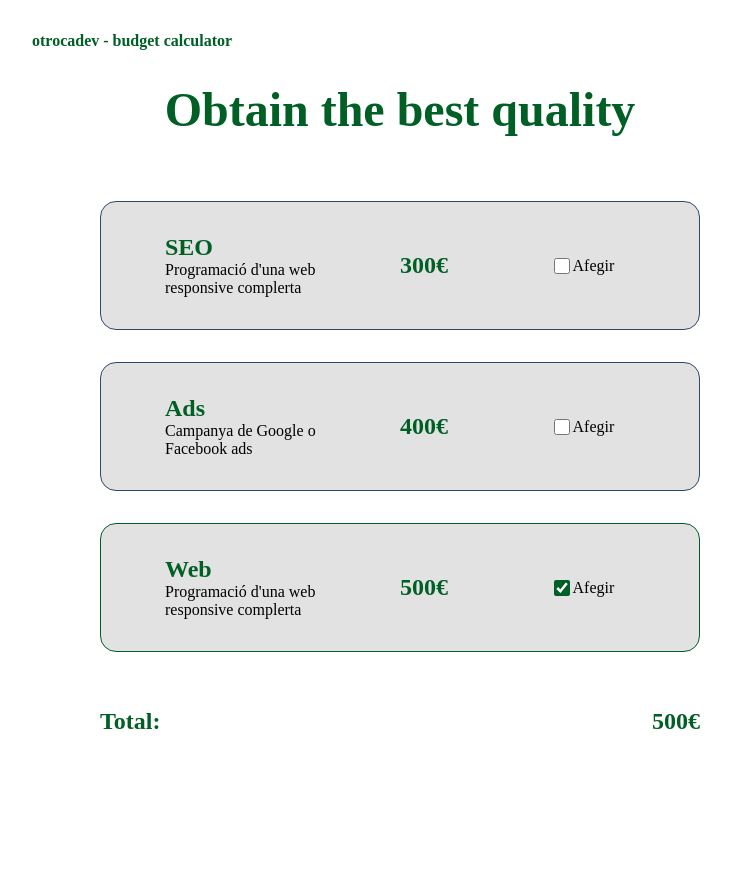
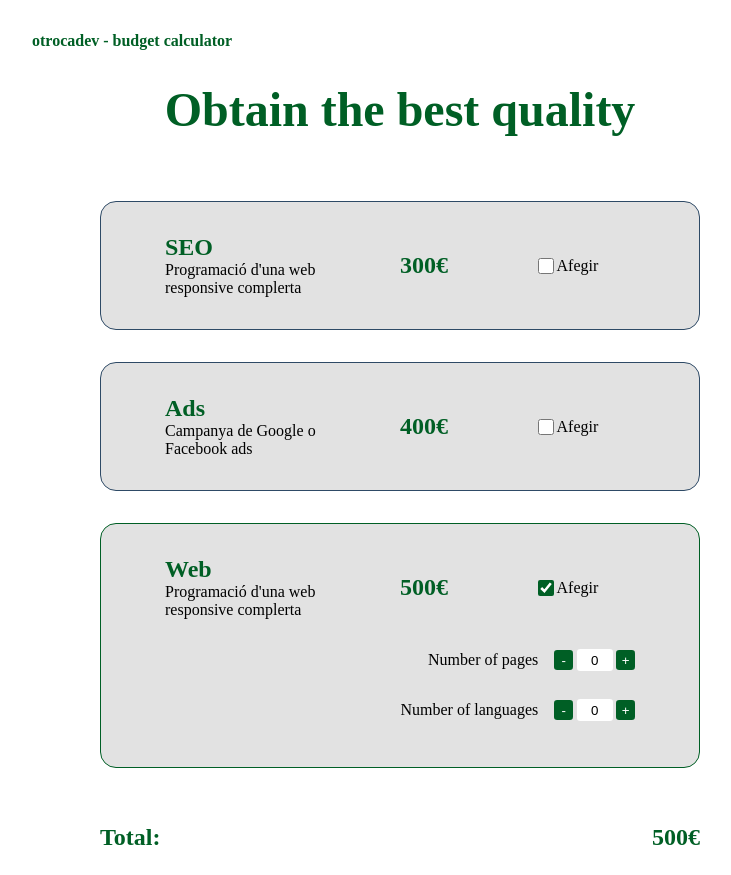
Before and after one commit to otrocadev/budget-calculator, an Angular app: page / in a window 1280 px wide. Both pictures are taken after a click on the checkbox 801 px from the left and 587 px from the top of the page. Shown: the whole page, without its empty margins (240-971 px from the left). Before the commit the page ends 800 px from the top, so only its background shows below. Built offline with nearby package versions, Linux system fonts and the light colour scheme; a web font is replaced by a local one.

Commit message:
refactor: modify management of totals so each service calculates its total, and budget-calculator manages the totals of every service based on the info given by child service-card

```diff
--- a/src/app/budget-calculator/budget-calculator.component.html
+++ b/src/app/budget-calculator/budget-calculator.component.html
@@ -1,11 +1,8 @@
 <section id="services-calculator">
   @for(service of servicesData; track service.title) {
   <app-service-card
-    [title]="service.title"
-    [description]="service.description"
-    [price]="service.price"
-    [selected]="service.selected"
-    (selectedChange)="manageService(service.title)"
+    [service]="service"
+    (selectedChange)="manageServiceTotals($event)"
   ></app-service-card>
   }
   <span id="total-price"
--- a/src/app/budget-calculator/budget-calculator.component.ts
+++ b/src/app/budget-calculator/budget-calculator.component.ts
@@ -10,37 +10,36 @@ import { servicesData } from '../../data/servicesData';
 })
 export class BudgetCalculatorComponent {
   servicesData = servicesData;
-  selectedServices: string[] = [];
+  serviceTotals: { service: string; price: number; selected: boolean }[] = [];
   total: number = 0;
 
   constructor() {
-    this.servicesData.forEach((service) => {
-      service.selected ? this.addService(service.title) : null;
-    });
     this.calculateTotal();
   }
 
-  manageService(title: string) {
-    this.selectedServices.includes(title)
-      ? this.removeService(title)
-      : this.addService(title);
+  manageServiceTotals({
+    service,
+    price,
+    selected,
+  }: {
+    service: string;
+    price: number;
+    selected: boolean;
+  }) {
+    if (selected) {
+      this.serviceTotals.push({ service, price, selected });
+    } else {
+      this.serviceTotals = this.serviceTotals.filter((totalServiceAmount) => {
+        return totalServiceAmount.service !== service;
+      });
+    }
     this.calculateTotal();
-  }
-
-  removeService(title: string) {
-    this.selectedServices.splice(this.selectedServices.indexOf(title), 1);
-  }
-
-  addService(title: string) {
-    this.selectedServices.push(title);
   }
 
   calculateTotal() {
     this.total = 0;
-    this.selectedServices.forEach((service) => {
-      this.total =
-        this.total +
-        (this.servicesData.find((s) => s.title === service)?.price || 0);
+    this.serviceTotals.forEach((totalServiceAmount) => {
+      this.total = this.total + totalServiceAmount.price;
     });
   }
 }
--- /dev/null
+++ b/src/app/budget-calculator/secondary-service-card/secondary-service-card.component.css
@@ -0,0 +1,41 @@
+span {
+  display: flex;
+  justify-content: space-between;
+  align-items: center;
+  gap: 1rem;
+}
+
+.secondary-service-amount {
+  display: flex;
+  align-items: center;
+  gap: 0.2rem;
+}
+
+input::-webkit-outer-spin-button,
+input::-webkit-inner-spin-button {
+  -webkit-appearance: none;
+  margin: 0;
+}
+
+input[type="number"] {
+  max-width: 2rem;
+  height: 1.2rem;
+  text-align: center;
+  border-radius: 0.2rem;
+  border: none;
+}
+
+button {
+  border-radius: 0.2rem;
+  width: 1.2rem;
+  height: 1.2rem;
+  border: none;
+  background-color: var(--accent-font-light);
+  color: var(--background-light);
+  cursor: pointer;
+
+  @media (prefers-color-scheme: dark) {
+    background-color: var(--accent-font-dark);
+    color: var(--details-dark);
+  }
+}
--- /dev/null
+++ b/src/app/budget-calculator/secondary-service-card/secondary-service-card.component.html
@@ -0,0 +1,8 @@
+<span
+  ><p>Number of {{ secondaryService.title }}</p>
+  <div class="secondary-service-amount">
+    <button (click)="reduceAmount()">-</button>
+    <input type="number" [(ngModel)]="secondaryService.amount" />
+    <button (click)="increaseAmount()">+</button>
+  </div>
+</span>
--- /dev/null
+++ b/src/app/budget-calculator/secondary-service-card/secondary-service-card.component.ts
@@ -0,0 +1,32 @@
+import { Component, Input, Output, EventEmitter } from '@angular/core';
+import type { SecondaryService } from '../../../data/servicesData';
+import { FormsModule } from '@angular/forms';
+
+@Component({
+  selector: 'app-secondary-service-card',
+  imports: [FormsModule],
+  templateUrl: './secondary-service-card.component.html',
+  styleUrl: './secondary-service-card.component.css',
+})
+export class SecondaryServiceCardComponent {
+  @Input() secondaryService!: SecondaryService;
+  @Output() amountChange = new EventEmitter<number>();
+
+  calculateAmount() {
+    this.amountChange.emit(this.secondaryService.amount);
+  }
+
+  reduceAmount() {
+    if (this.secondaryService.amount > 0) {
+      this.secondaryService.amount = this.secondaryService.amount - 1;
+    }
+    this.calculateAmount();
+  }
+
+  increaseAmount() {
+    if (this.secondaryService.amount < 20) {
+      this.secondaryService.amount = this.secondaryService.amount + 1;
+    }
+    this.calculateAmount();
+  }
+}
--- a/src/app/budget-calculator/service-card/service-card.component.css
+++ b/src/app/budget-calculator/service-card/service-card.component.css
@@ -5,7 +5,8 @@
   max-width: var(--container-max-width);
   border-radius: 1rem;
   padding: 2rem 4rem;
-  gap: 4rem;
+  column-gap: 2rem;
+  row-gap: 1rem;
 
   background-color: var(--theme-1-light);
   border: 1px solid var(--details-light);
@@ -61,3 +62,11 @@ input[type="checkbox"] {
     accent-color: var(--accent-font-dark);
   }
 }
+
+.secondary-services {
+  display: flex;
+  flex-direction: column;
+  justify-content: space-between;
+  align-items: flex-end;
+  grid-column: span 3;
+}
--- a/src/app/budget-calculator/service-card/service-card.component.html
+++ b/src/app/budget-calculator/service-card/service-card.component.html
@@ -1,15 +1,25 @@
-<article class="service-card" [ngClass]="{ selected: selected }">
+<article class="service-card" [ngClass]="{ selected: service.selected }">
   <section>
-    <h3 class="service-title">{{ title }}</h3>
-    <span>{{ description }}</span>
+    <h3 class="service-title">{{ service.title }}</h3>
+    <span>{{ service.description }}</span>
   </section>
-  <section class="service-price">{{ price }}€</section>
+  <section class="service-price">{{ service.price }}€</section>
   <section class="service-checkbox">
     <input
-      [(ngModel)]="selected"
+      [(ngModel)]="service.selected"
       type="checkbox"
       (change)="onCheckboxChange()"
     />
     <label>Afegir</label>
   </section>
+  @if (service.secondaryServices && service.selected) {
+  <section class="secondary-services">
+    @for (secondaryService of service.secondaryServices; track
+    secondaryService.title) {
+    <app-secondary-service-card
+      [secondaryService]="secondaryService"
+    ></app-secondary-service-card>
+    }
+  </section>
+  }
 </article>
--- a/src/app/budget-calculator/service-card/service-card.component.ts
+++ b/src/app/budget-calculator/service-card/service-card.component.ts
@@ -1,22 +1,32 @@
 import { Component, Input, Output, EventEmitter } from '@angular/core';
 import { FormsModule } from '@angular/forms';
 import { NgClass } from '@angular/common';
+import type { Service } from '../../../data/servicesData';
+import { SecondaryServiceCardComponent } from '../secondary-service-card/secondary-service-card.component';
 
 @Component({
   selector: 'app-service-card',
   standalone: true,
-  imports: [FormsModule, NgClass],
+  imports: [FormsModule, NgClass, SecondaryServiceCardComponent],
   templateUrl: './service-card.component.html',
   styleUrl: './service-card.component.css',
 })
 export class ServiceCardComponent {
-  @Input() title!: string;
-  @Input() description!: string;
-  @Input() price!: number;
-  @Input() selected: boolean = false;
-  @Output() selectedChange = new EventEmitter<string>();
+  @Input() service!: Service;
+  @Output() selectedChange = new EventEmitter<{
+    service: string;
+    price: number;
+    selected: boolean;
+  }>();
+  serviceTotal: number = 0;
 
   onCheckboxChange() {
-    this.selectedChange.emit(this.title);
+    this.serviceTotal = this.service.price;
+    console.log(this.serviceTotal);
+    this.selectedChange.emit({
+      service: this.service.title,
+      price: this.serviceTotal,
+      selected: this.service.selected,
+    });
   }
 }
--- a/src/data/servicesData.ts
+++ b/src/data/servicesData.ts
@@ -1,8 +1,16 @@
-type Service = {
+export type Service = {
   title: string;
   description: string;
   price: number;
   selected: boolean;
+  secondaryServices?: SecondaryService[];
+};
+
+export type SecondaryService = {
+  title: string;
+  type: 'feature' | 'addOn'; // addOns are applied to each feature
+  price?: number;
+  amount: number;
 };
 
 export const servicesData: Service[] = [
@@ -23,5 +31,18 @@ export const servicesData: Service[] = [
     description: "Programació d'una web responsive complerta",
     price: 500,
     selected: false,
+    secondaryServices: [
+      {
+        title: 'pages',
+        type: 'feature',
+        price: 30,
+        amount: 0,
+      },
+      {
+        title: 'languages',
+        type: 'addOn',
+        amount: 0,
+      },
+    ],
   },
 ];
```
Also changed, not shown: public/images/code_background.jpg (deleted), 1 other file (tests, documents, lock files or other folders).
